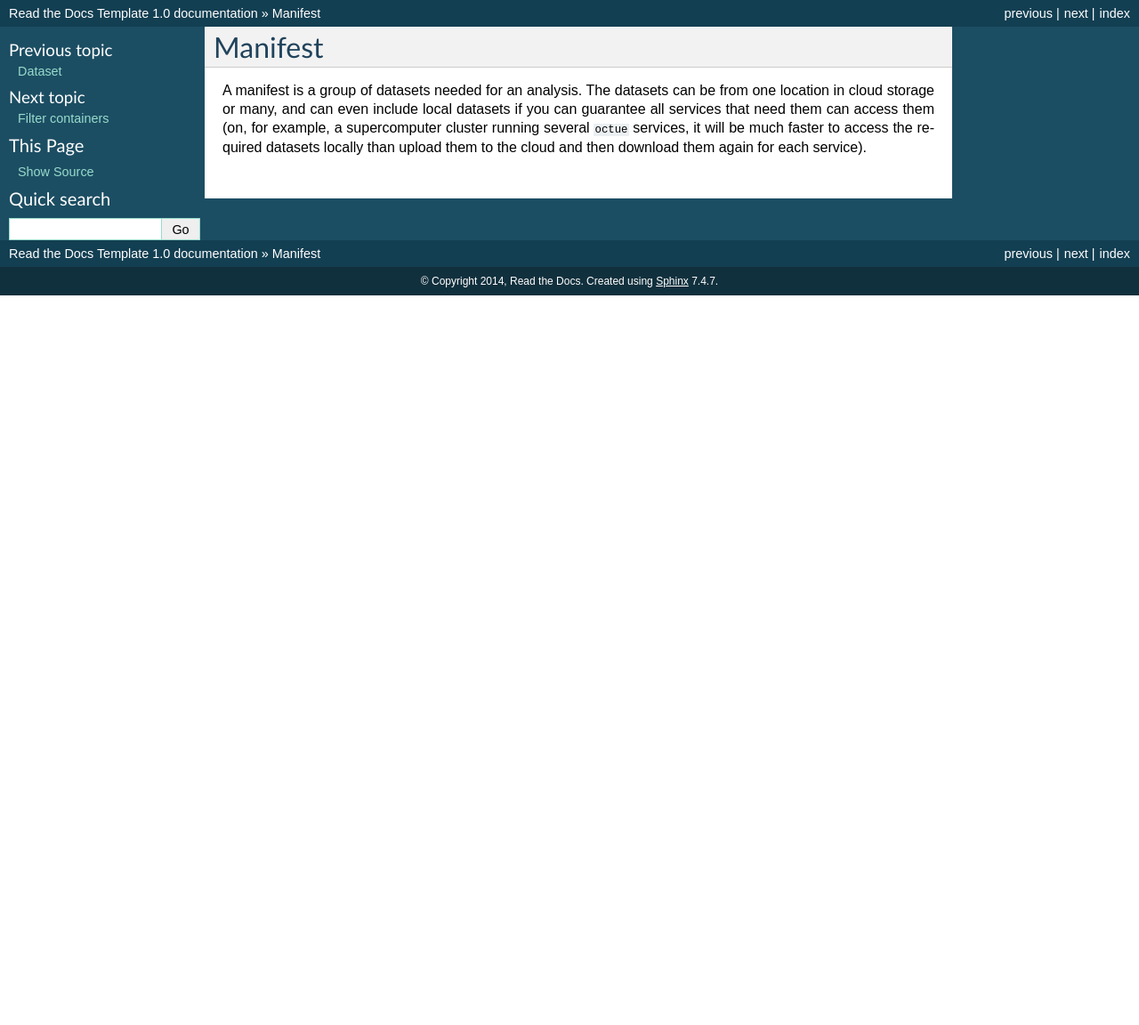
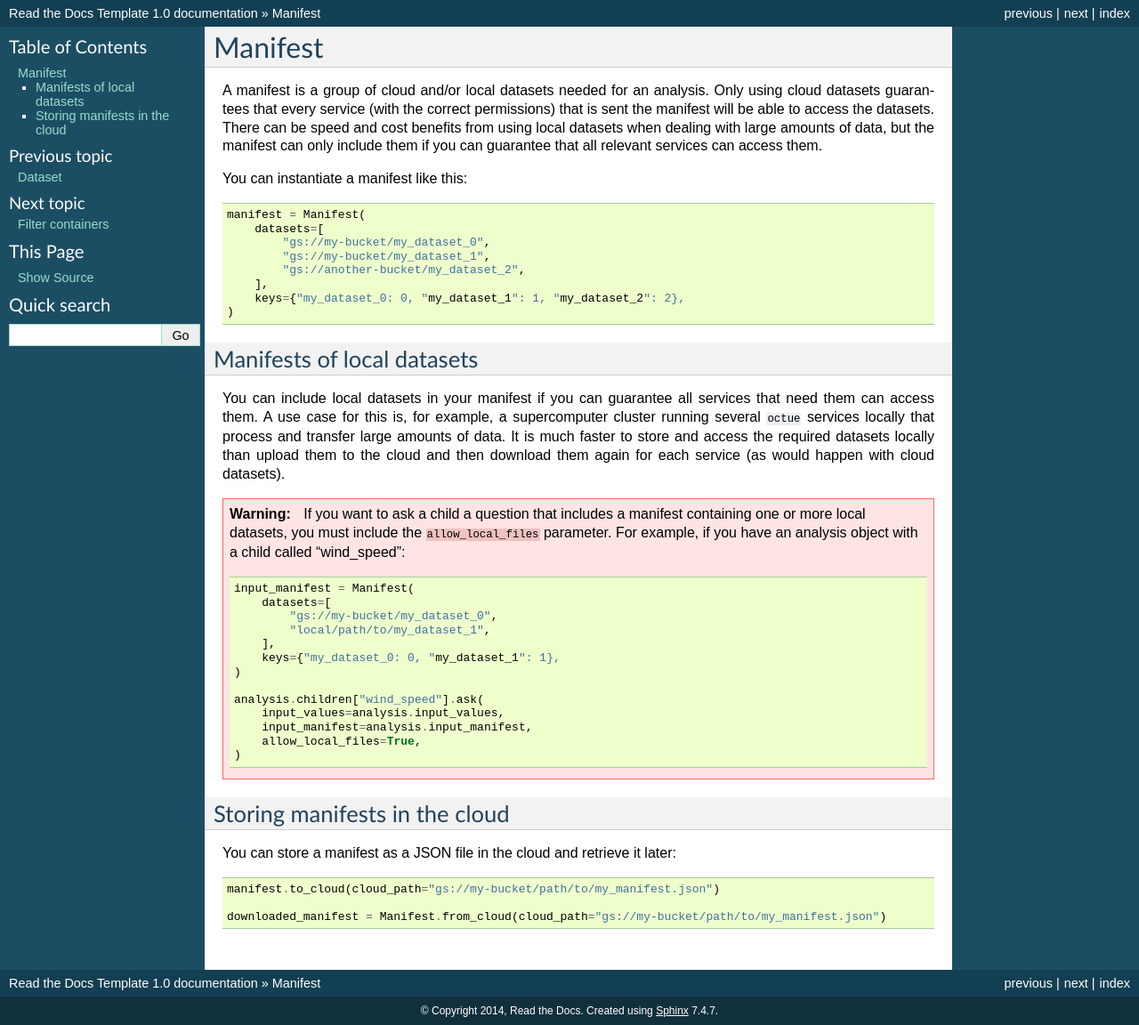
Before and after one commit to octue/octue-sdk-python, a Sphinx documentation site: the page built from docs/source/manifest.rst, in a window 1280 px wide. Shown: the whole page at 89% size. Built offline with Sphinx 7.4.7, drawn with Linux system fonts in a browser that asks for light colours; before the commit the page ends 900 px from its top, so only the background shows below that.

Commit message:
DOC: Finish manifest documentation

```diff
--- a/docs/source/manifest.rst
+++ b/docs/source/manifest.rst
@@ -3,10 +3,61 @@
 ========
 Manifest
 ========
-A manifest is a group of datasets needed for an analysis. The datasets can be from one location in cloud storage or
-many, and can even include local datasets if you can guarantee all services that need them can access them (on,
-for example, a supercomputer cluster running several ``octue`` services, it will be much faster to access the required
-datasets locally than upload them to the cloud and then download them again for each service).
+A manifest is a group of cloud and/or local datasets needed for an analysis. Only using cloud datasets guarantees that
+every service (with the correct permissions) that is sent the manifest will be able to access the datasets. There can be
+speed and cost benefits from using local datasets when dealing with large amounts of data, but the manifest can only
+include them if you can guarantee that all relevant services can access them.
+
+You can instantiate a manifest like this:
 
 .. code-block:: python
-    manifest =
+
+    manifest = Manifest(
+        datasets=[
+            "gs://my-bucket/my_dataset_0",
+            "gs://my-bucket/my_dataset_1",
+            "gs://another-bucket/my_dataset_2",
+        ],
+        keys={"my_dataset_0: 0, "my_dataset_1": 1, "my_dataset_2": 2},
+    )
+
+
+Manifests of local datasets
+---------------------------
+You can include local datasets in your manifest if you can guarantee all services that need them can access them. A use
+case for this is, for example, a supercomputer cluster running several ``octue`` services locally that process and
+transfer large amounts of data. It is much faster to store and access the required datasets locally than upload them to
+the cloud and then download them again for each service (as would happen with cloud datasets).
+
+.. warning::
+
+     If you want to ask a child a question that includes a manifest containing one or more local datasets, you must
+     include the ``allow_local_files`` parameter. For example, if you have an analysis object with a child called
+     "wind_speed":
+
+     .. code-block:: python
+
+        input_manifest = Manifest(
+            datasets=[
+                "gs://my-bucket/my_dataset_0",
+                "local/path/to/my_dataset_1",
+            ],
+            keys={"my_dataset_0: 0, "my_dataset_1": 1},
+        )
+
+        analysis.children["wind_speed"].ask(
+            input_values=analysis.input_values,
+            input_manifest=analysis.input_manifest,
+            allow_local_files=True,
+        )
+
+
+Storing manifests in the cloud
+------------------------------
+You can store a manifest as a JSON file in the cloud and retrieve it later:
+
+.. code-block:: python
+
+    manifest.to_cloud(cloud_path="gs://my-bucket/path/to/my_manifest.json")
+
+    downloaded_manifest = Manifest.from_cloud(cloud_path="gs://my-bucket/path/to/my_manifest.json")
```
